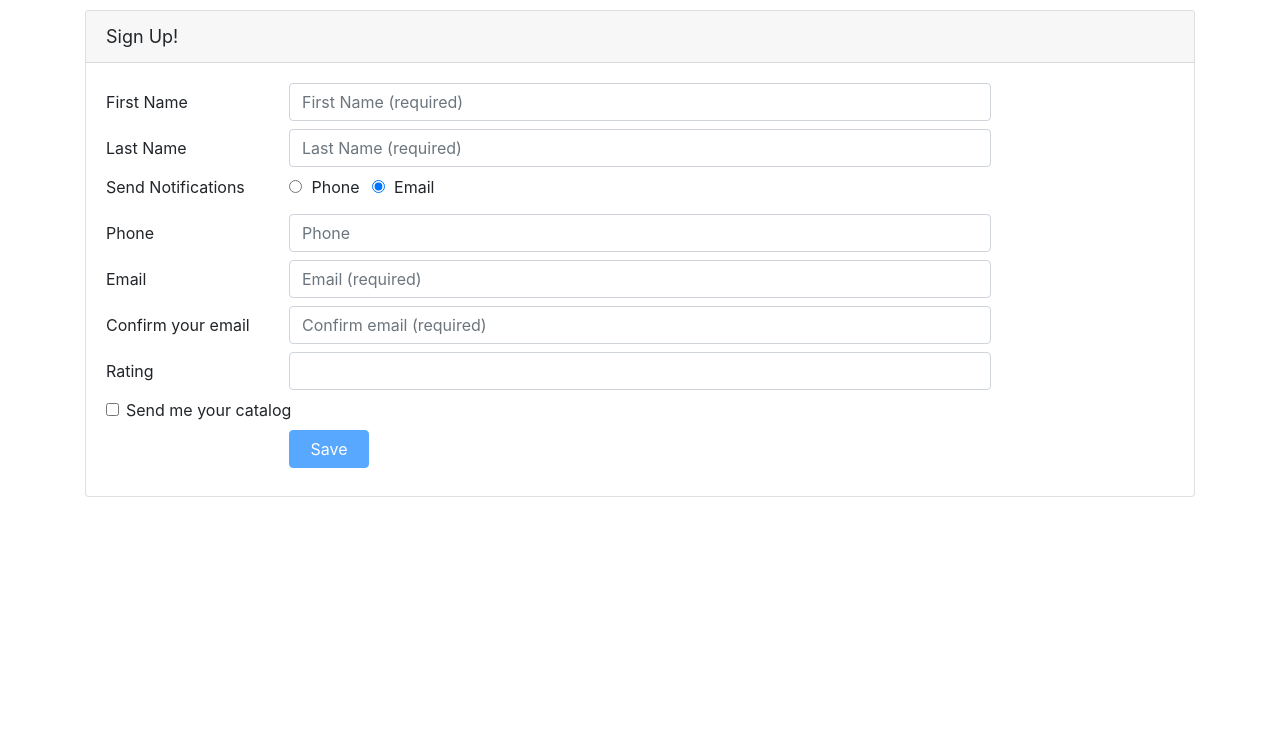
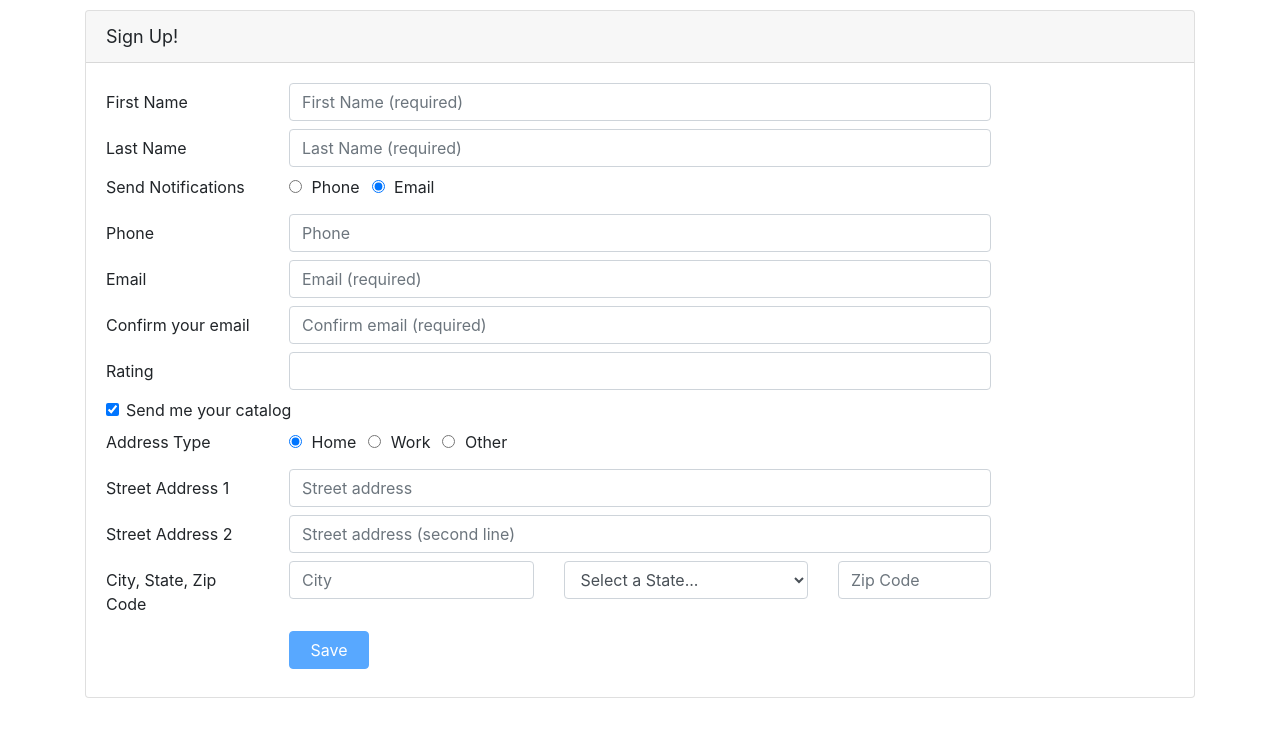
Before and after one commit to Luis-Angulo/angular-reactive-forms, an Angular app: page / in a window 1280 px wide. Shown: the top 734 px of the page. Built offline with nearby package versions, Linux system fonts and the light colour scheme.

Commit message:
create formArray

```diff
--- a/src/app/customers/customer.component.html
+++ b/src/app/customers/customer.component.html
@@ -126,7 +126,7 @@
               }"
             />
             <span class="invalid-feedback">
-              {{emailMessage}}
+              {{ emailMessage }}
             </span>
           </div>
         </div>
@@ -195,8 +195,9 @@
           </div>
         </div>
       </div>
-
-      <div formGroupName="address" *ngIf="form.get('sendCatalog').value">
+      <!-- FormArray syntax. addresses has to be a member of the component -->
+      <div formArrayName="addresses">
+        <div formGroupName="0" *ngIf="form.get('sendCatalog').value">
           <div class="form-group row mb-2">
             <label class="col-md-2 col-form-label pt-0">Address Type</label>
             <div class="col-md-8">
@@ -308,7 +309,7 @@
             </div>
           </div>
         </div>
-
+      </div>
       <div class="form-group row mb-2">
         <div class="offset-md-2 col-md-4">
           <button
--- a/src/app/customers/customer.component.ts
+++ b/src/app/customers/customer.component.ts
@@ -1,6 +1,7 @@
 import { Component, OnInit } from '@angular/core';
 import {
   AbstractControl,
+  FormArray,
   FormBuilder,
   FormGroup,
   ValidatorFn,
@@ -51,6 +52,10 @@ export class CustomerComponent implements OnInit {
     email: 'please enter a valid email address',
   };
 
+  get Addresses(): FormArray{
+    return this.form.get('addresses') as FormArray;
+  }
+
   constructor(private fb: FormBuilder) {}
 
   ngOnInit(): void {
@@ -77,8 +82,8 @@ export class CustomerComponent implements OnInit {
       ),
       notification: [defaults.notification],
       rating: [defaults.rating, ratingRange({ min: 1, max: 5 })], // using the ratingRange custom validator fn
-      sendCatalog: [defaults.sendCatalog],
-      address: this.buildAddressGroup(),
+      sendCatalog: [true],
+      addresses: this.fb.array([this.buildAddressGroup()]),
     });
     // All abstractControl subtype objs allow subscription to changes like this, neato
     f.controls.notification.valueChanges.subscribe((notifType) =>
```
Lines whose indentation alone changed are shown as unchanged.
